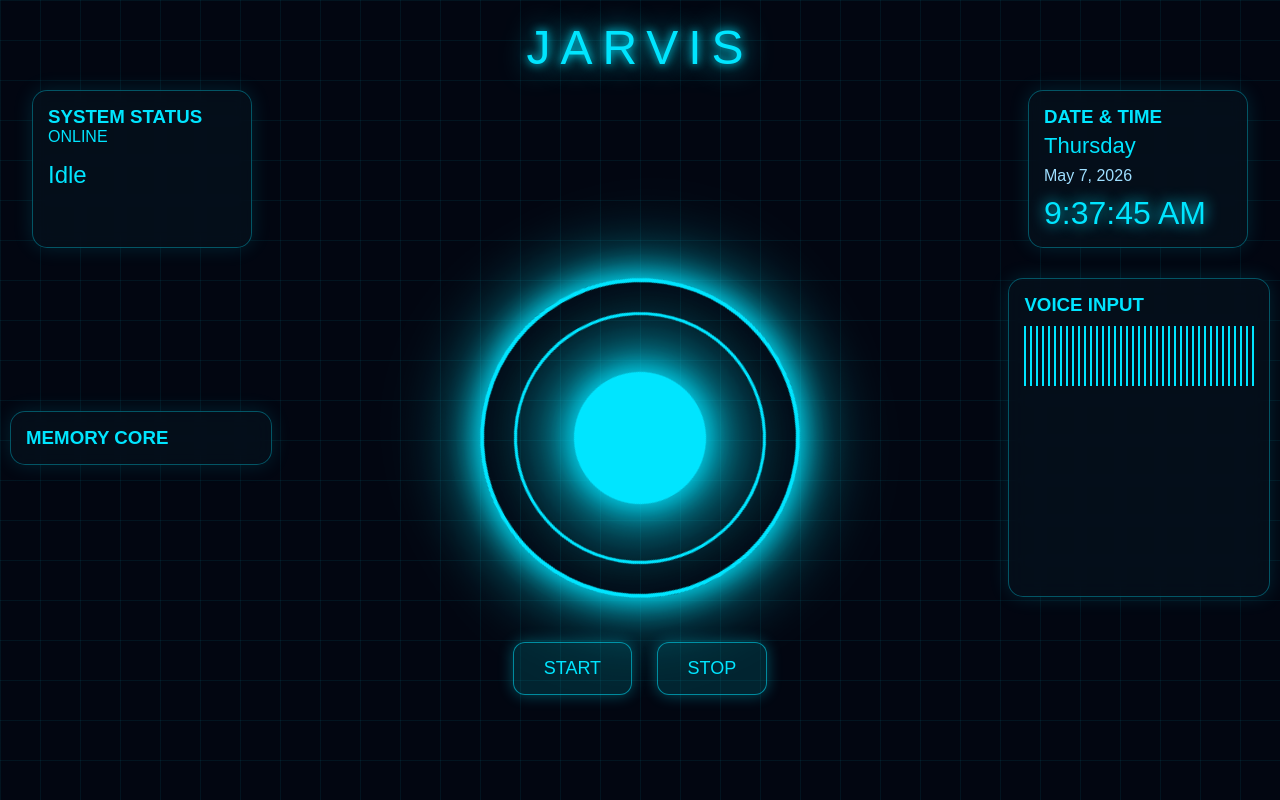
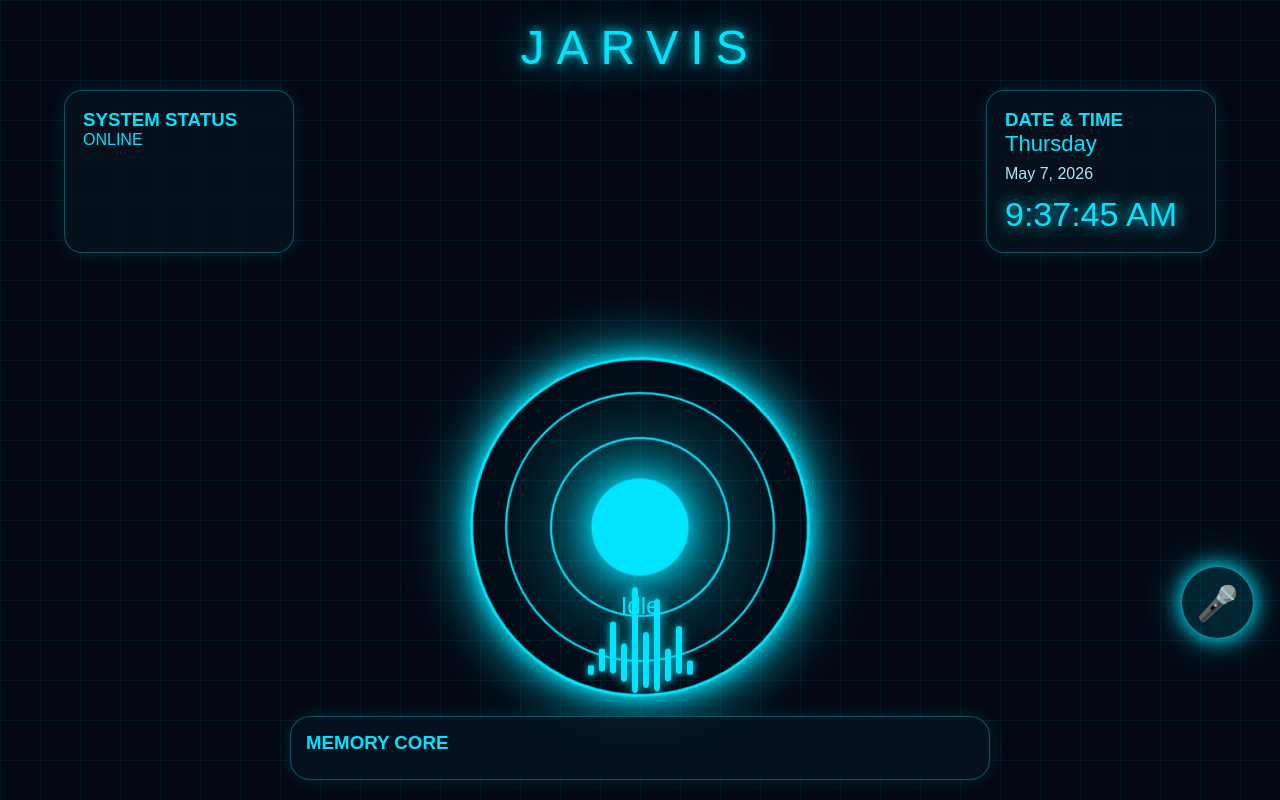
Before and after one commit to sumanth284/jarvis, a plain HTML site: page index.html in a window 1280 px wide. Drawn offline with Linux system fonts and the light colour scheme.

Commit message:
Update index.html

```diff
--- a/index.html
+++ b/index.html
@@ -15,7 +15,7 @@
 }
 
 body{
-  background:#020611;
+  background:#030712;
   overflow:hidden;
   font-family:Arial;
   color:#00e5ff;
@@ -28,6 +28,7 @@ body::before{
   position:absolute;
   width:100%;
   height:100%;
+
   background:
   linear-gradient(#00e5ff10 1px, transparent 1px),
   linear-gradient(90deg,#00e5ff10 1px, transparent 1px);
@@ -39,128 +40,163 @@ body::before{
 
 .main{
   position:relative;
-  z-index:2;
   width:100%;
-  min-height:100vh;
+  height:100vh;
   display:flex;
   flex-direction:column;
   align-items:center;
-  padding-bottom:40px;
 }
 
 /* TITLE */
 
 .title{
+
   margin-top:20px;
+
   font-size:48px;
-  letter-spacing:10px;
+
+  letter-spacing:12px;
 
   text-shadow:
   0 0 10px #00e5ff,
-  0 0 30px #00e5ff;
+  0 0 40px #00e5ff;
 }
 
-/* TOPBAR */
+/* TOP PANEL */
 
-.topbar{
-  width:95%;
+.top-panel{
+
+  width:90%;
+
   display:flex;
+
   justify-content:space-between;
+
   margin-top:15px;
 }
 
-/* PANEL */
+.panel{
 
-.panel{
+  width:230px;
+
+  background:#071522bb;
+
   border:1px solid #00e5ff55;
-  background:#06131faa;
+
+  border-radius:18px;
+
+  padding:18px;
+
   backdrop-filter:blur(10px);
-  border-radius:15px;
-  padding:15px;
-  box-shadow:0 0 20px #00e5ff22;
+
+  box-shadow:
+  0 0 20px #00e5ff22;
 }
 
-.small{
-  width:220px;
-  min-height:120px;
-}
-
-/* TIME PANEL */
+/* DAY DATE TIME */
 
 #day{
   font-size:22px;
-  margin-top:5px;
 }
 
 #date{
   margin-top:8px;
-  color:#9edfff;
+  color:#a8ebff;
 }
 
 #clock{
-  margin-top:10px;
-  font-size:32px;
-  text-shadow:0 0 15px #00e5ff;
+  margin-top:12px;
+  font-size:34px;
+
+  text-shadow:
+  0 0 15px #00e5ff;
 }
 
 /* CENTER AREA */
 
 .center{
+
+  flex:1;
+
   width:100%;
+
   display:flex;
-  justify-content:space-between;
+
+  justify-content:center;
+
   align-items:center;
-  margin-top:20px;
+
+  position:relative;
 }
 
-/* SIDE */
+/* REACTOR */
 
-.side{
-  width:22%;
-  padding:10px;
+.reactor{
+
+  width:340px;
+  height:340px;
+
+  position:relative;
 }
 
-/* CORE AREA */
+/* OUTER RING */
 
-.core-area{
-  width:56%;
-  display:flex;
-  justify-content:center;
-  align-items:center;
-}
+.outer-ring{
 
-/* REACTOR CORE */
+  position:absolute;
 
-.core{
-
-  width:320px;
-  height:320px;
+  width:100%;
+  height:100%;
 
   border-radius:50%;
 
-  position:relative;
-
-  border:4px solid #00e5ff;
+  border:3px solid #00e5ff;
 
   box-shadow:
-  0 0 30px #00e5ff,
-  0 0 80px #00e5ff;
+  0 0 20px #00e5ff,
+  0 0 60px #00e5ff;
 
   animation:rotate 12s linear infinite;
 }
 
-.core::before{
-  content:"";
+/* MIDDLE RING */
+
+.middle-ring{
+
   position:absolute;
-  inset:30px;
+
+  inset:35px;
+
   border-radius:50%;
-  border:3px solid #00e5ff;
+
+  border:2px solid #00e5ff;
+
+  animation:rotateReverse 8s linear infinite;
 }
 
-.core::after{
-  content:"";
+/* INNER RING */
+
+.inner-ring{
+
   position:absolute;
-  inset:90px;
+
+  inset:80px;
+
+  border-radius:50%;
+
+  border:2px solid #00e5ff;
+
+  animation:rotate 6s linear infinite;
+}
+
+/* CORE */
+
+.core{
+
+  position:absolute;
+
+  inset:125px;
+
   border-radius:50%;
 
   background:#00e5ff;
@@ -168,88 +204,176 @@ body::before{
   box-shadow:
   0 0 30px #00e5ff,
   0 0 80px #00e5ff,
-  0 0 120px #00e5ff;
+  0 0 140px #00e5ff;
+
+  animation:pulse 2s infinite;
 }
+
+/* ANIMATIONS */
 
 @keyframes rotate{
   from{transform:rotate(0deg);}
   to{transform:rotate(360deg);}
 }
 
+@keyframes rotateReverse{
+  from{transform:rotate(360deg);}
+  to{transform:rotate(0deg);}
+}
+
+@keyframes pulse{
+  0%{transform:scale(1);}
+  50%{transform:scale(1.08);}
+  100%{transform:scale(1);}
+}
+
 /* STATUS */
 
-#status{
-  margin-top:15px;
+.status{
+
+  position:absolute;
+
+  bottom:180px;
+
   font-size:24px;
+
+  text-shadow:
+  0 0 15px #00e5ff;
 }
 
-/* MEMORY */
+/* WAVEFORM */
+
+.wave-container{
+
+  position:absolute;
+
+  bottom:120px;
+
+  width:80%;
+
+  display:flex;
+
+  justify-content:center;
+
+  align-items:flex-end;
+
+  gap:5px;
+}
+
+.bar{
+
+  width:6px;
+
+  background:#00e5ff;
+
+  border-radius:10px;
+
+  animation:wave 1s infinite ease-in-out;
+
+  box-shadow:
+  0 0 10px #00e5ff;
+}
+
+.bar:nth-child(1){height:20px;animation-delay:0s;}
+.bar:nth-child(2){height:40px;animation-delay:0.1s;}
+.bar:nth-child(3){height:65px;animation-delay:0.2s;}
+.bar:nth-child(4){height:35px;animation-delay:0.3s;}
+.bar:nth-child(5){height:80px;animation-delay:0.4s;}
+.bar:nth-child(6){height:40px;animation-delay:0.5s;}
+.bar:nth-child(7){height:70px;animation-delay:0.6s;}
+.bar:nth-child(8){height:30px;animation-delay:0.7s;}
+.bar:nth-child(9){height:60px;animation-delay:0.8s;}
+.bar:nth-child(10){height:25px;animation-delay:0.9s;}
+
+@keyframes wave{
+  0%{transform:scaleY(0.5);}
+  50%{transform:scaleY(1.4);}
+  100%{transform:scaleY(0.5);}
+}
+
+/* MEMORY CORE BOTTOM */
+
+.memory-panel{
+
+  position:absolute;
+
+  bottom:20px;
+
+  width:90%;
+
+  max-width:700px;
+
+  background:#071522cc;
+
+  border:1px solid #00e5ff55;
+
+  border-radius:20px;
+
+  padding:15px;
+
+  backdrop-filter:blur(10px);
+
+  box-shadow:
+  0 0 20px #00e5ff22;
+}
+
+.memory-list{
+
+  display:flex;
+
+  gap:10px;
+
+  overflow:auto;
+
+  margin-top:10px;
+}
 
 .memory-item{
-  margin-top:10px;
-  padding:8px;
+
+  min-width:180px;
+
+  padding:10px;
+
   border-left:2px solid #00e5ff;
+
   background:#00e5ff11;
+
+  border-radius:10px;
 }
 
-/* LOGS */
+/* MIC BUTTON */
 
-.logs{
-  margin-top:15px;
-  height:180px;
-  overflow:auto;
-  font-size:14px;
+.mic-button{
+
+  position:absolute;
+
+  right:25px;
+
+  bottom:160px;
+
+  width:75px;
+
+  height:75px;
+
+  border-radius:50%;
+
+  border:none;
+
+  background:#00e5ff22;
+
+  color:#00e5ff;
+
+  font-size:34px;
+
+  box-shadow:
+  0 0 20px #00e5ff,
+  0 0 50px #00e5ff55;
+
+  border:2px solid #00e5ff88;
 }
 
-/* WAVE */
-
-.wave{
-  width:100%;
-  height:60px;
-  margin-top:10px;
-
-  background:
-  repeating-linear-gradient(
-    90deg,
-    #00e5ff,
-    #00e5ff 2px,
-    transparent 2px,
-    transparent 6px
-  );
-
-  animation:wave 1s linear infinite;
-}
-
-@keyframes wave{
-  from{background-position:0 0;}
-  to{background-position:40px 0;}
-}
-
-/* BUTTONS */
-
-.controls{
-  margin-top:25px;
-}
-
-button{
-  padding:15px 30px;
-  margin:10px;
-
-  border:none;
-  border-radius:12px;
-
-  background:#00e5ff22;
-  color:#00e5ff;
-
-  font-size:18px;
-
-  border:1px solid #00e5ff88;
-
-  box-shadow:0 0 15px #00e5ff55;
-}
-
-button:active{
-  transform:scale(0.95);
+.mic-button:active{
+  transform:scale(0.92);
 }
 
 </style>
@@ -262,19 +386,17 @@ button:active{
 
 <div class="title">JARVIS</div>
 
-<div class="topbar">
+<div class="top-panel">
 
-<div class="panel small">
+<div class="panel">
 
 <h3>SYSTEM STATUS</h3>
 
-<p>ONLINE</p>
-
-<p id="status">Idle</p>
+<p id="statusText">ONLINE</p>
 
 </div>
 
-<div class="panel small">
+<div class="panel">
 
 <h3>DATE & TIME</h3>
 
@@ -290,45 +412,50 @@ button:active{
 
 <div class="center">
 
-<div class="side">
+<div class="reactor">
 
-<div class="panel">
+<div class="outer-ring"></div>
 
-<h3>MEMORY CORE</h3>
+<div class="middle-ring"></div>
 
-<div id="memoryList"></div>
+<div class="inner-ring"></div>
+
+<div class="core"></div>
+
+</div>
+
+<div class="status" id="status">
+Idle
+</div>
+
+<div class="wave-container">
+
+<div class="bar"></div>
+<div class="bar"></div>
+<div class="bar"></div>
+<div class="bar"></div>
+<div class="bar"></div>
+<div class="bar"></div>
+<div class="bar"></div>
+<div class="bar"></div>
+<div class="bar"></div>
+<div class="bar"></div>
 
 </div>
 
 </div>
 
-<div class="core-area">
+<button class="mic-button"
+onclick="startJarvis()">
+🎤
+</button>
 
-<div class="core"></div>
+<div class="memory-panel">
 
-</div>
+<h3>MEMORY CORE</h3>
 
-<div class="side">
-
-<div class="panel">
-
-<h3>VOICE INPUT</h3>
-
-<div class="wave"></div>
-
-<div class="logs" id="logs"></div>
-
-</div>
-
-</div>
-
-</div>
-
-<div class="controls">
-
-<button onclick="startJarvis()">START</button>
-
-<button onclick="stopJarvis()">STOP</button>
+<div class="memory-list"
+id="memoryList"></div>
 
 </div>
 
@@ -337,9 +464,10 @@ button:active{
 <script>
 
 let recognition;
+
 let isListening = false;
 
-/* DATE & TIME */
+/* DATE TIME */
 
 function updateDateTime(){
 
@@ -358,16 +486,14 @@ function updateDateTime(){
   document.getElementById("day").innerText =
     days[now.getDay()];
 
-  const options = {
-    day:"numeric",
-    month:"long",
-    year:"numeric"
-  };
-
   document.getElementById("date").innerText =
     now.toLocaleDateString(
       "en-US",
-      options
+      {
+        day:"numeric",
+        month:"long",
+        year:"numeric"
+      }
     );
 
   document.getElementById("clock").innerText =
@@ -390,27 +516,13 @@ updateDateTime();
 
 function setStatus(text){
 
-  document.getElementById("status").innerText = text;
-}
-
-/* LOGS */
-
-function addLog(text){
-
-  let logs =
-    document.getElementById("logs");
-
-  logs.innerHTML +=
-    "<div>" + text + "</div>";
-
-  logs.scrollTop = logs.scrollHeight;
+  document.getElementById("status").innerText =
+    text;
 }
 
 /* SPEAK */
 
 function speak(text){
-
-  addLog("Jarvis: " + text);
 
   let speech =
     new SpeechSynthesisUtterance(text);
@@ -472,9 +584,9 @@ function updateMemoryUI(){
   memory.forEach(item=>{
 
     box.innerHTML +=
-      '<div class="memory-item">' +
-      item +
-      '</div>';
+    '<div class="memory-item">' +
+    item +
+    '</div>';
   });
 }
 
@@ -492,8 +604,6 @@ function match(text,arr){
 function processCommand(raw){
 
   let text = raw.toLowerCase();
-
-  addLog("User: " + text);
 
   /* MEMORY SAVE */
 
@@ -519,7 +629,6 @@ function processCommand(raw){
   if(
     match(text,[
       "what do you remember",
-      "show memory",
       "memory"
     ])
   ){
@@ -591,23 +700,6 @@ function processCommand(raw){
     return;
   }
 
-  /* STOP */
-
-  if(
-    match(text,[
-      "stop",
-      "shutdown",
-      "exit"
-    ])
-  ){
-
-    speak("Shutting down.");
-
-    stopJarvis();
-
-    return;
-  }
-
   /* DEFAULT */
 
   speak(
@@ -618,6 +710,8 @@ function processCommand(raw){
 /* START */
 
 function startJarvis(){
+
+  if(isListening) return;
 
   let SR =
     window.SpeechRecognition ||
@@ -641,20 +735,6 @@ function startJarvis(){
   isListening = true;
 
   speak("Jarvis activated.");
-}
-
-/* STOP */
-
-function stopJarvis(){
-
-  isListening = false;
-
-  if(recognition){
-
-    recognition.stop();
-  }
-
-  setStatus("Idle");
 }
 
 /* LISTEN LOOP */
```
